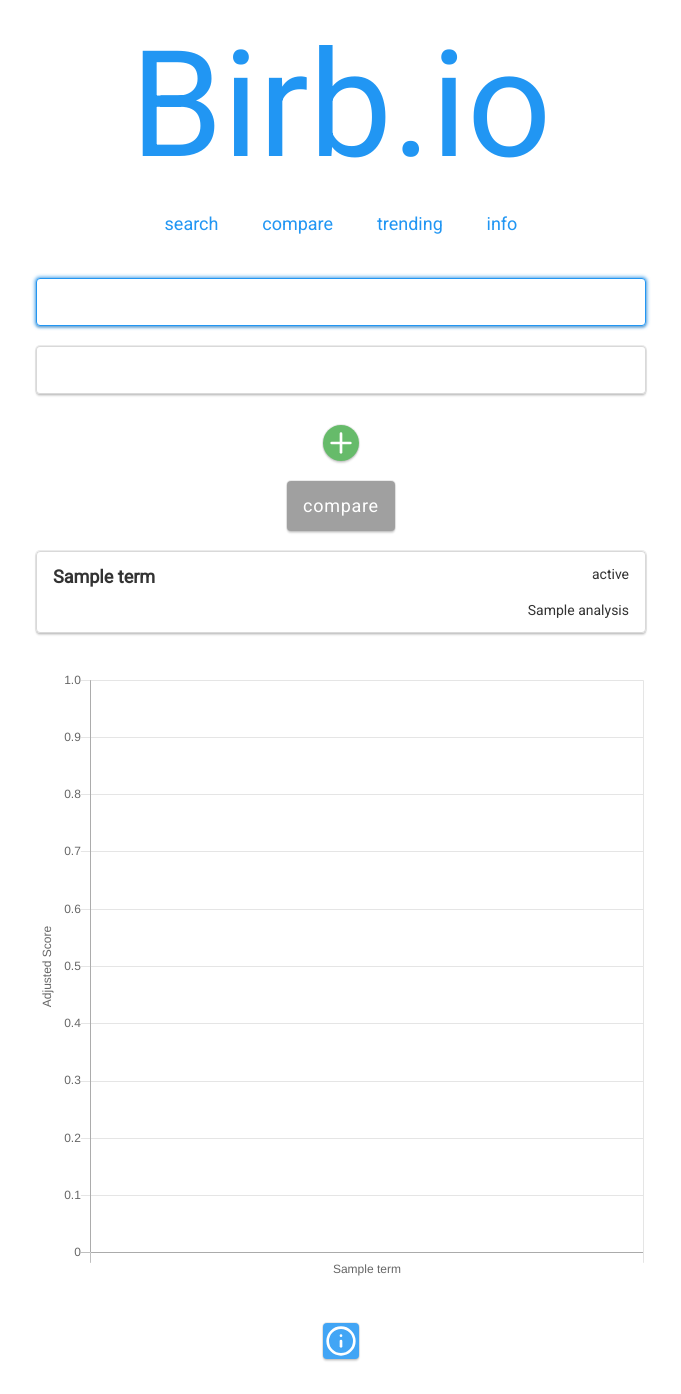
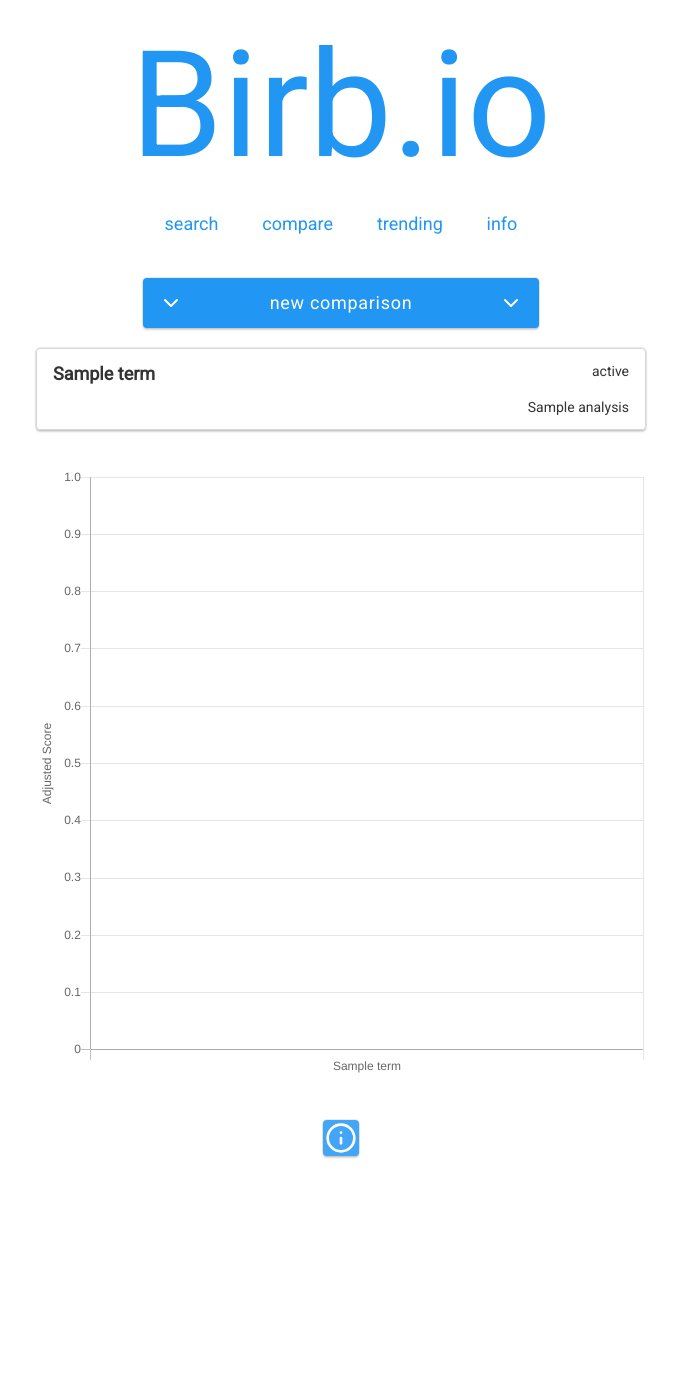
Before and after one commit to baileyguthrie/birb.io, a Django app: template webapp/templates/compare.html in a window 1280 px wide. Shown: the top 1394 px of the page, without its empty margins (299-980 px from the left). After the commit the page ends 1158 px from the top, so only its background shows below. Run offline with Django 3.2, Linux system fonts and the light colour scheme; the template is opened without the code that fills it: most values are stand-ins (such as "Sample title", 1, 10 or a date in 2020); some libraries are stand-ins or nearby versions.

Commit message:
Hides compare bars when results are active

```diff
--- a/webapp/static/css/style.css
+++ b/webapp/static/css/style.css
@@ -312,6 +312,29 @@
     border-color: #fff176;
 }
 
+.compare-show-btn {
+    display: none;
+    justify-content: space-between;
+    align-items: center;
+    background: #2196f3;
+    border: none;
+    border-radius: 4px;
+    box-shadow: 0 2px 2px 0 rgba(0,0,0,0.16), 0 0 0 1px rgba(0,0,0,0.08);
+    color: white;
+    padding: 12px 16px;
+    font-size: 18px;
+    letter-spacing: 0.7px;
+    transition: background-color .15s ease-out;
+}
+
+.compare-show-btn:hover {
+    background: #6ec6ff;
+}
+
+.compare-show-btn:focus {
+    background: #0069c0;
+}
+
 #chart-info {
     background: #42a5f5;
     height: 36px;
--- a/webapp/static/js/script.js
+++ b/webapp/static/js/script.js
@@ -47,7 +47,8 @@
                     currentCard.css('background', '#a5f4a7');
                     break;
                 case "Maximum Positivity":
-                    currentCard.css('background', '98ee99');
+                    currentCard.css('background', '#98ee99');
+                    break;
 
                 case "Slightly Negative":
                     currentCard.css('background', '#ffcccb');
@@ -207,6 +208,20 @@
         $('#warning').remove();
     });
 
+    // hides compare search bars when results are present
+    if ($('.results-group').length) {
+        $('.compare-form').hide();
+        $('.compare-show-btn').css('display', 'flex');
+    }
+
+    // shows compare search bars
+    $('.compare-show-btn').click(function() {
+        $(this).slideUp(150, function() {
+            $(this).remove();
+        });
+        $('.compare-form').slideDown(150);
+    });
+
     // animations for chart information
     $('#chart-info').on('click', function() {
         if ($(':animated').length) {
--- a/webapp/templates/compare.html
+++ b/webapp/templates/compare.html
@@ -5,6 +5,7 @@
 {% endblock title %}
 {% block content %}
 
+    <div class="compare-form">
         <form method="GET" action="/compare">
             <ul class="list-unstyled" id="compare-search-bars">
                 <li>
@@ -53,10 +54,20 @@
                 </div>
             </div>
         </form>
+    </div>
+    <div class="row">
+        <div class="col-md-4 col-md-offset-4">
+            <div class="compare-show-btn">
+                <img class="svg" src="{% static 'images/chevron-down.svg' %}">
+                new comparison
+                <img class="svg" src="{% static 'images/chevron-down.svg' %}">
+            </div>
+        </div>
+    </div>
 
     <br>
+    {% if results %}
         <div class="results-group">
-        {% if results %}
             {% for term in results %}
                 <div class="row">
                     <div class="col-md-6 col-md-offset-3">
@@ -104,7 +115,7 @@
                     </div>
                 </div>
             </div>
+        </div>
     {% endif %}
-    </div>
     <script src="https://cdnjs.cloudflare.com/ajax/libs/Chart.js/2.6.0/Chart.min.js"></script>
 {% endblock content %}
```
Also changed, not shown: webapp/static/images/chevron-down.svg (added). Lines whose indentation alone changed are shown as unchanged.
